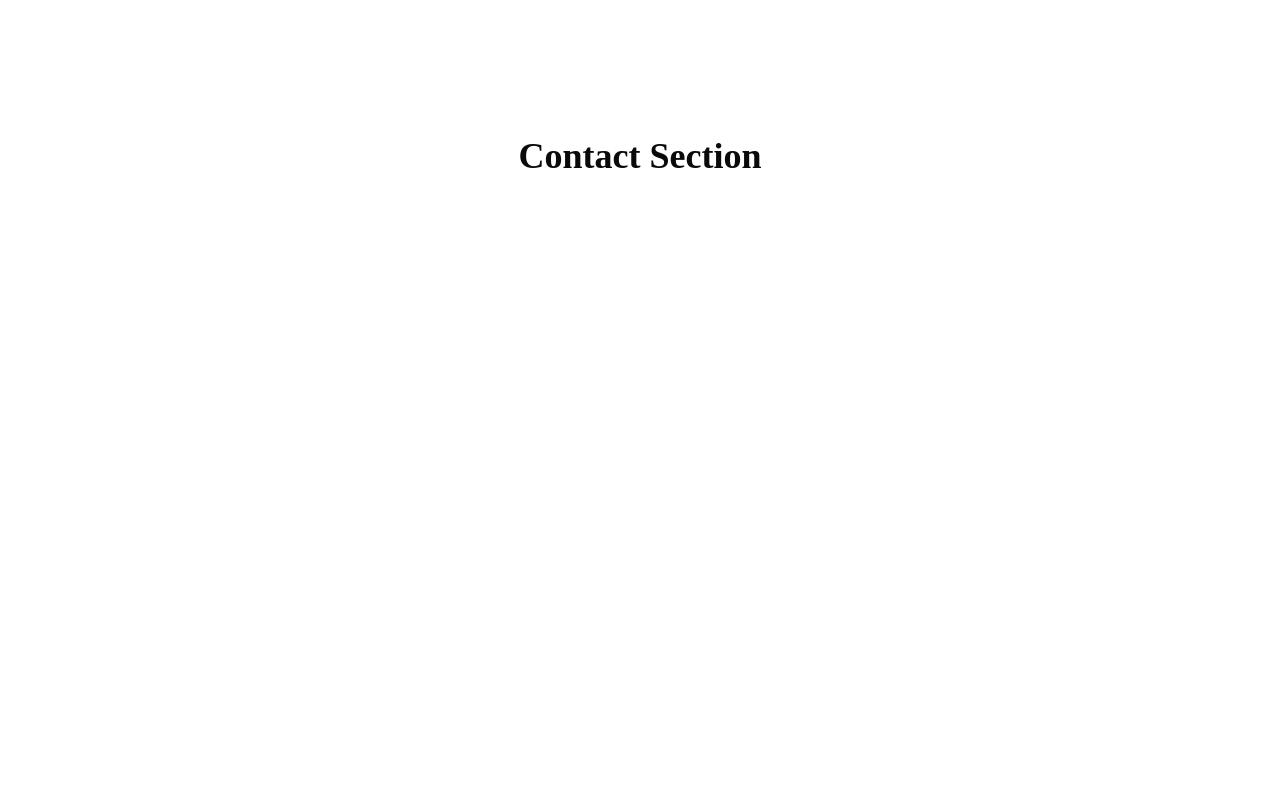
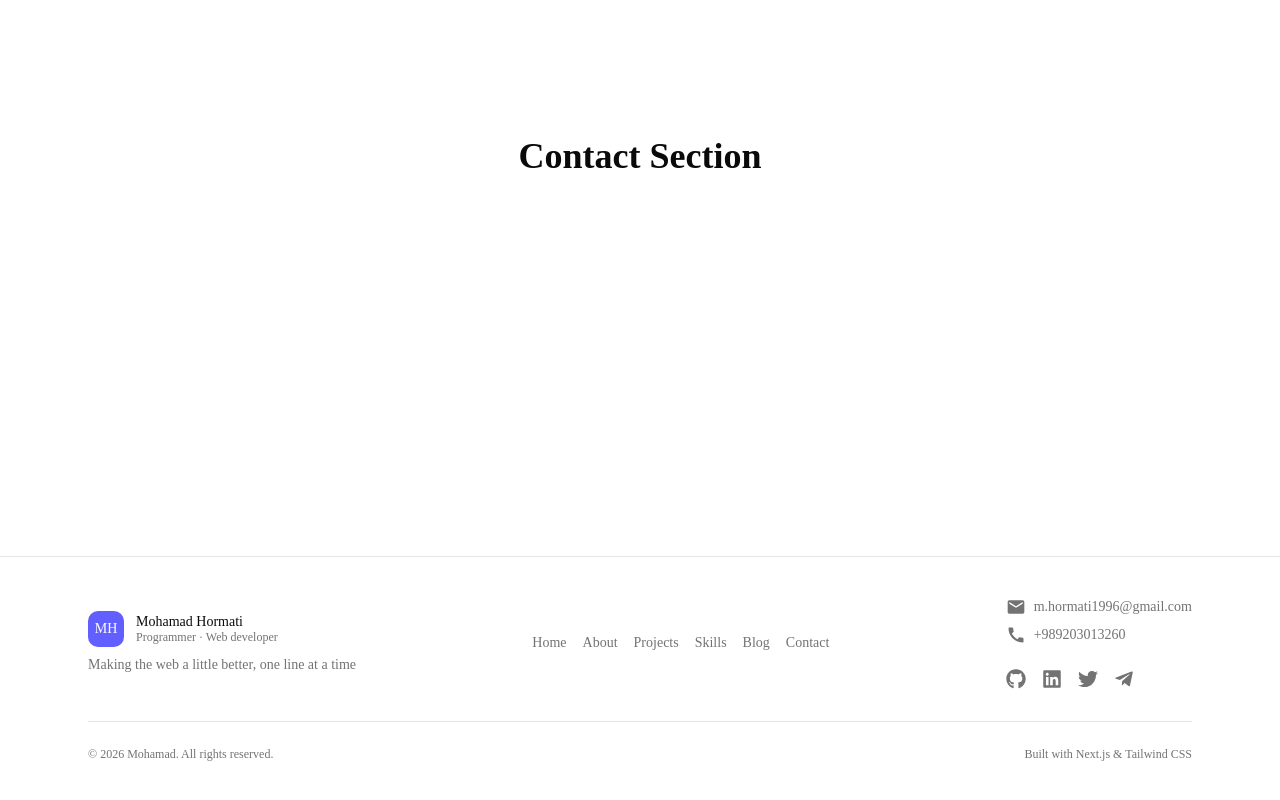
Before and after one commit to mohammad-hormati/portfolio, a Next.js app: page / in a window 1280 px wide. Shown: the part 4308-5108 px from the top of the page. Before the commit the page ends 4864 px from the top, so only its background shows below. Built offline with nearby package versions, Linux system fonts and the light colour scheme.

Commit message:
feat: add footer to web app

```diff
--- a/package.json
+++ b/package.json
@@ -19,6 +19,7 @@
     "radix-ui": "^1.5.0",
     "react": "19.2.4",
     "react-dom": "19.2.4",
+    "react-icons": "^5.7.0",
     "shadcn": "^4.11.0",
     "tailwind-merge": "^3.6.0",
     "tw-animate-css": "^1.4.0",
--- a/src/app/layout.tsx
+++ b/src/app/layout.tsx
@@ -3,6 +3,7 @@ import { Geist, Geist_Mono } from "next/font/google";
 import "./globals.css";
 import { QueryProvider } from "@/providers/QueryProvider";
 import Header from "@/components/layout/Header";
+import Footer from "@/components/layout/Footer";
 
 const geistSans = Geist({
   variable: "--font-geist-sans",
@@ -33,6 +34,7 @@ export default function RootLayout({
         <QueryProvider>
           <Header />
           {children}
+          <Footer />
         </QueryProvider>
       </body>
     </html>
--- a/src/components/layout/Footer.tsx
+++ b/src/components/layout/Footer.tsx
@@ -0,0 +1,92 @@
+import Link from "next/link";
+import { Logo } from "@/components/Logo";
+import { MdEmail, MdCall } from "react-icons/md";
+import {
+  FaTwitter,
+  FaLinkedin,
+  FaGithub,
+  FaTelegramPlane,
+} from "react-icons/fa";
+
+import { navLinks } from "@/config/nav";
+
+const socialLinks = [
+  {
+    label: "GitHub",
+    href: "https://github.com/your-username",
+    icon: FaGithub,
+  },
+  {
+    label: "LinkedIn",
+    href: "https://linkedin.com/in/your-username",
+    icon: FaLinkedin,
+  },
+  {
+    label: "Twitter",
+    href: "https://twitter.com/your-username",
+    icon: FaTwitter,
+  },
+  {
+    label: "Telegram",
+    href: "https://telegram.com/your-username",
+    icon: FaTelegramPlane,
+  },
+];
+
+export default function Footer() {
+  return (
+    <footer className="border-t border-border">
+      <div className="mx-auto max-w-6xl px-6 py-10">
+        <div className="flex flex-col items-center justify-between gap-6 sm:flex-row">
+          <div className="flex flex-col items-center gap-2 sm:items-start">
+            <Logo showWordmark />
+            <p className="text-sm text-muted-foreground">
+              Making the web a little better, one line at a time
+            </p>
+          </div>
+
+          <nav className="flex flex-wrap items-center justify-center gap-4">
+            {navLinks.map((link) => (
+              <a
+                key={link.id}
+                href={link.href}
+                className="text-sm text-muted-foreground transition-colors hover:text-brand"
+              >
+                {link.label}
+              </a>
+            ))}
+          </nav>
+          <div className="flex flex-col items-center sm:items-start gap-6">
+            <div className="flex flex-col items-center sm:items-start gap-2">
+              <p className="flex items-center gap-2 text-sm text-muted-foreground">
+                <MdEmail className="w-5 h-5" /> m.hormati1996@gmail.com
+              </p>
+              <p className="flex items-center gap-2 text-sm text-muted-foreground">
+                <MdCall className="w-5 h-5" /> +989203013260
+              </p>
+            </div>
+            <div className="flex items-center gap-4">
+              {socialLinks.map(({ label, href, icon: Icon }) => (
+                <Link
+                  key={label}
+                  href={href}
+                  target="_blank"
+                  rel="noopener noreferrer"
+                  aria-label={label}
+                  className="text-muted-foreground transition-colors hover:text-brand"
+                >
+                  <Icon className="h-5 w-5" />
+                </Link>
+              ))}
+            </div>
+          </div>
+        </div>
+
+        <div className="mt-8 flex flex-col items-center justify-between gap-2 border-t border-border pt-6 text-xs text-muted-foreground sm:flex-row">
+          <p>© {new Date().getFullYear()} Mohamad. All rights reserved.</p>
+          <p>Built with Next.js & Tailwind CSS</p>
+        </div>
+      </div>
+    </footer>
+  );
+}
```
Also changed, not shown: 1 other file (tests, documents, lock files or other folders).
